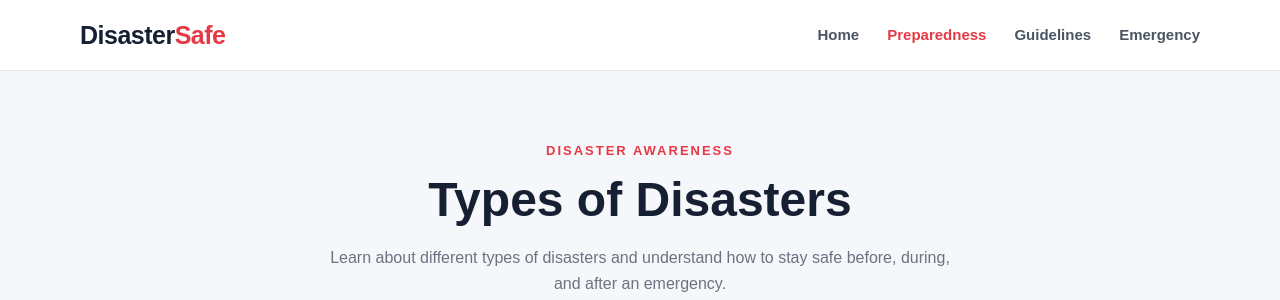
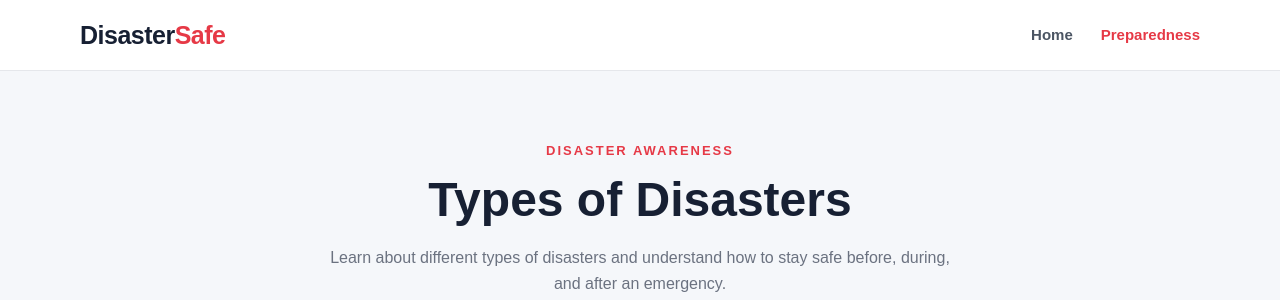
Before and after one commit to kakadraj7-del/DisasterSafe, a Flask app: page /preparedness in a window 1280 px wide. Shown: the top 300 px of the page. Run offline with Flask 3, Linux system fonts and the light colour scheme.

Commit message:
pre pro update

```diff
--- a/templates/preparedness.html
+++ b/templates/preparedness.html
@@ -20,16 +20,9 @@
                 <a href="{{ url_for('home') }}">
                     Home
                 </a>
+
                 <a href="{{ url_for('preparedness') }}" class="active">
                     Preparedness
-                </a>
-
-                <a href="{{ url_for('guidelines') }}">
-                    Guidelines
-                </a>
-
-                <a href="{{ url_for('emergency') }}">
-                    Emergency
                 </a>
             </nav>
         </div>
```
